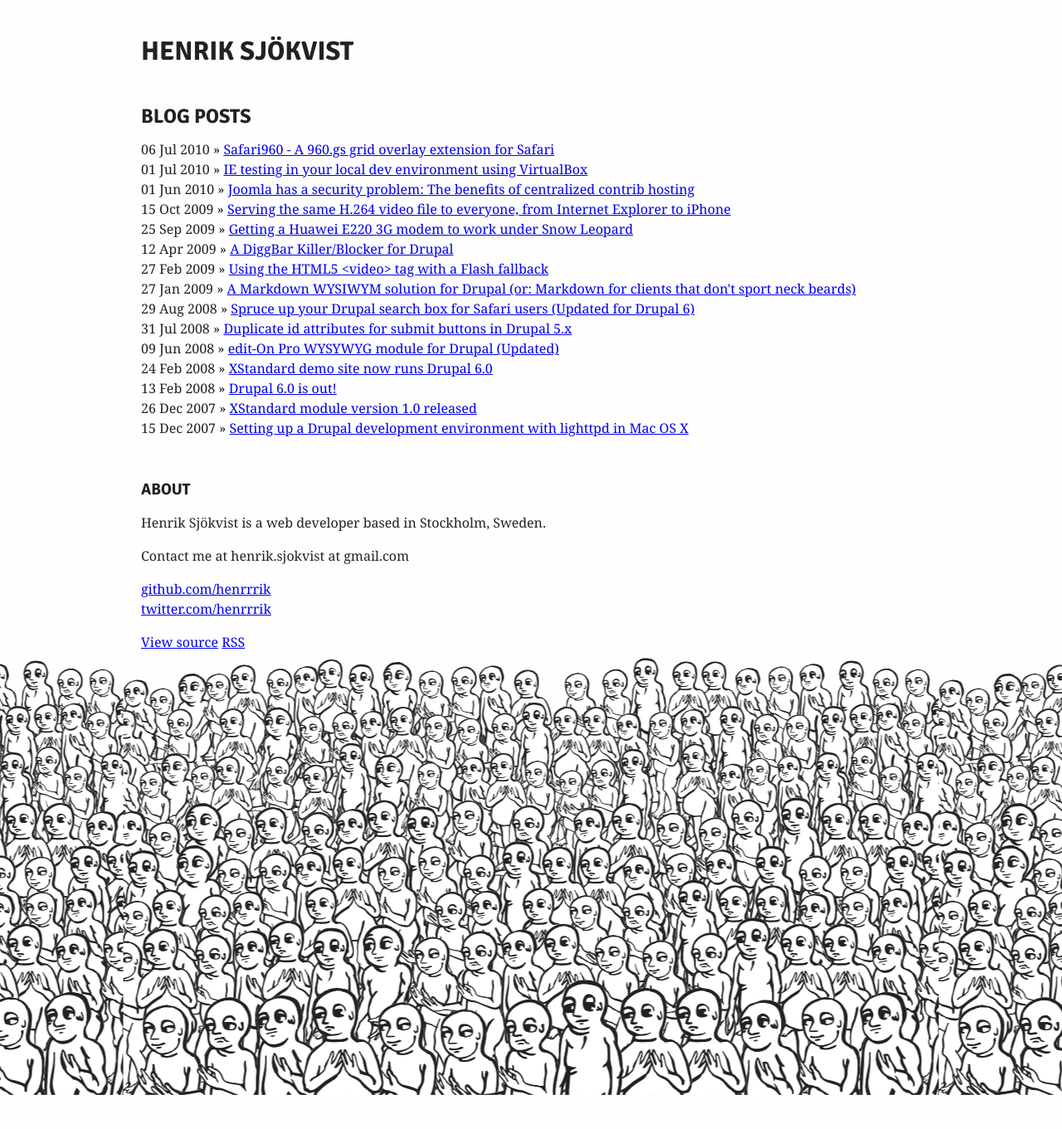
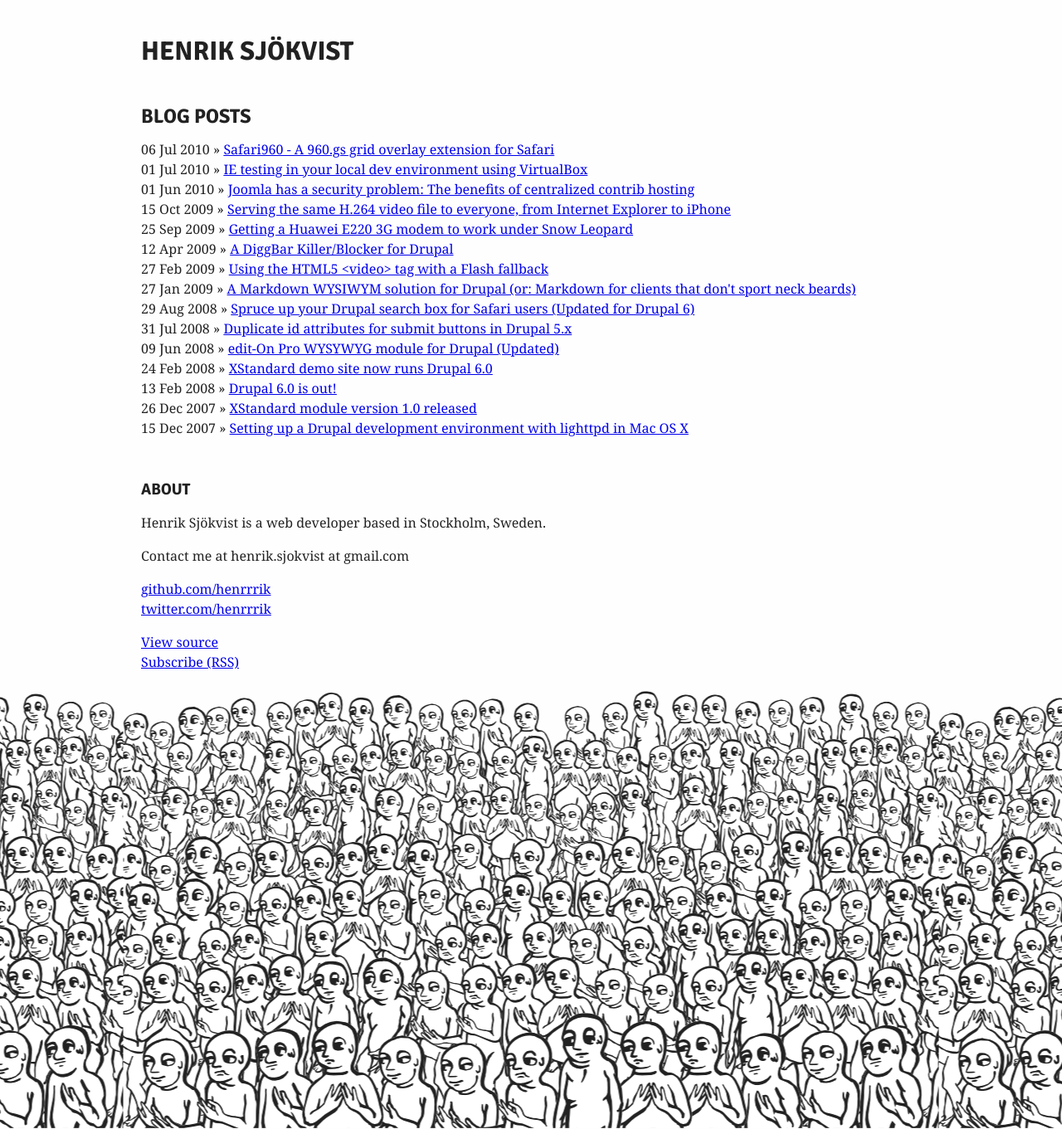
Before and after one commit to henrrrik/henrrrik.github.com, a Jekyll site: the page built from index.html, in a window 1280 px wide. Shown: the whole page at 83% size. Built offline with Jekyll 4.4.1, drawn with Linux system fonts in a browser that asks for light colours; Markdown is read by kramdown in place of the engine named in the settings; before the commit the page ends 1321 px from its top, so only the background shows below that.

```diff
--- a/_layouts/default.html
+++ b/_layouts/default.html
@@ -41,8 +41,10 @@
       </p>
     </div>
     <div class="rss">
-      <a href="http://github.com/henrrrik/henrrrik.github.com">View source</a>
-      <a href="/rss.xml">RSS</a>
+      <p>
+        <a href="http://github.com/henrrrik/henrrrik.github.com">View source</a><br />
+        <a href="/rss.xml">Subscribe (RSS)</a><br />
+      </p>
     </div>
   </footer>
 </div> <!--! end of #container -->
```
